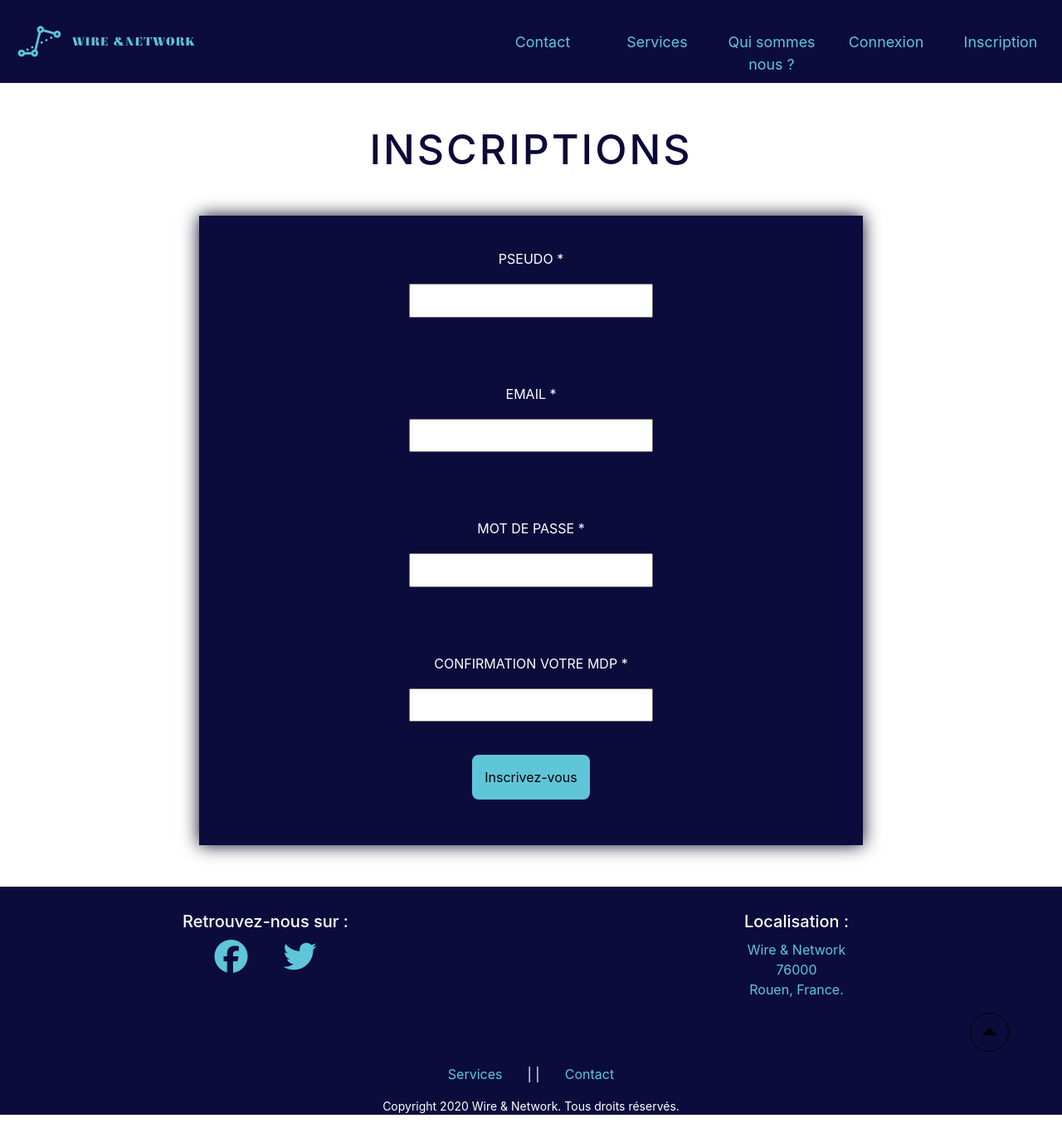
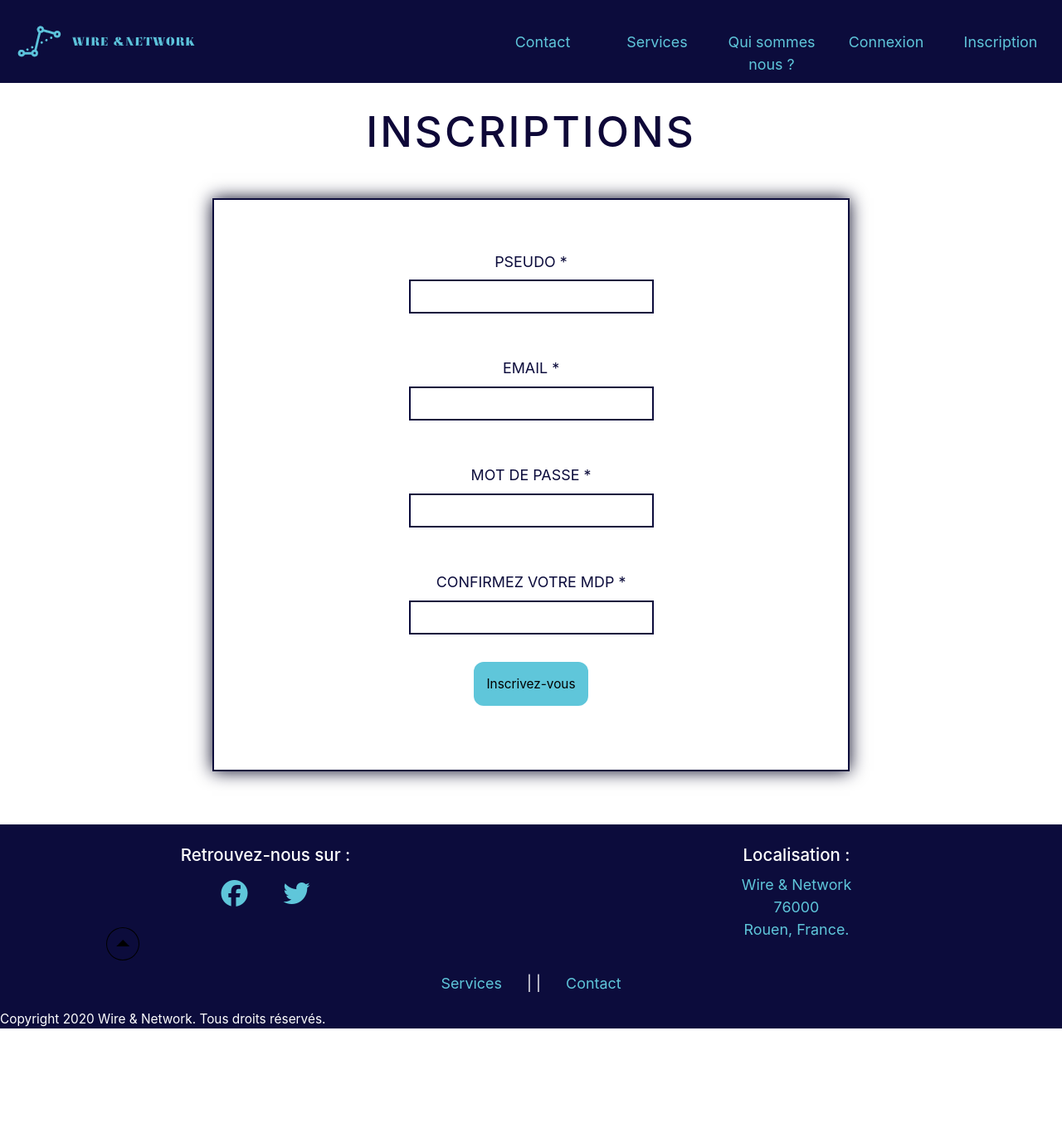
Before and after one commit to AxelBarbeHusson/reseaux, a PHP site: page /register.php in a window 1280 px wide. Shown: the whole page at 83% size. After the commit the page ends 1240 px from the top, so only its background shows below. Run offline with PHP 8.4, Linux system fonts and the light colour scheme; a stand-in replaces the project's code that opens the database connection; some libraries are stand-ins or nearby versions.

Commit message:
css modif

```diff
--- a/assets/css/style.css
+++ b/assets/css/style.css
@@ -31,6 +31,7 @@ nav {
     overflow: auto;
     position: fixed;
     z-index: 1;
+    opacity: 100%;
 }
 
 nav a .logo {
@@ -317,7 +318,7 @@ nav li a:hover {
 #rj45 {
     float: right;
     width: 40%;
-    display: inline;
+    margin-right:5% ;
 }
 .team{
     text-align: center;
@@ -362,6 +363,7 @@ nav li a:hover {
 
 #groupe2{
     background-color: #0c0c3c;
+
 }
 
 #serv {
@@ -383,6 +385,7 @@ nav li a:hover {
 #blabla3 {
     text-align: center;
     color: #fff;
+    font-size: 1.2vw;
 }
 
 #support {
@@ -590,17 +593,26 @@ thead td {
     height: 150px;
     width: 150px;
 }
+/*/ SERVICES/*/
+h1.service{
+    padding-top: 120px;
+}
+.err {
+    padding-top: 120px;
+}
 
 
 /*/ CONNEXION-INSCRIPTION /*/
 form {
     text-align: center;
+    color: #0C0C3C;
 }
 
+
 .formulaire {
-    padding-top: 150px;
+    padding-top: 10%;
     text-align: center;
-    font-size: 50px;
+    font-size: 4vw;
     text-transform: uppercase;
     letter-spacing: 3px;
     color: #0e0838;
@@ -608,37 +620,49 @@ form {
 }
 
 .backform {
-    background-color: #0C0C3C;
+
+    width: 60%;
+    box-shadow: 0px 0px 20px #080825;
+    border: #0C0C3C 2px solid;
+    margin: 0 auto;
+    margin-bottom: 5%;
+}
+.backform form .login {
+    display: block;
     width: 100%;
-    margin-bottom: 50px;
-    box-shadow: 0px 0px 20px #080825;
+    color: #0C0C3C;
+    text-transform: uppercase;
+    padding-top: 8%;
+    font-size: 1.4vw;
 }
-
 .backform form label {
     display: block;
     width: 100%;
-    color: white;
+    color: #0C0C3C;
     text-transform: uppercase;
-    padding-top: 40px;
-    padding-bottom: 10px;
+    padding-top: 20px;
+    font-size: 1.4vw;
 }
 
 .backform input[type=text] {
     padding: 7px 25px;
-    margin-bottom: 10px;
-    font-size: 15px;
+    margin-bottom: 3px;
+    font-size: 1.2vw;
+    border: #0C0C3C 2px solid;
 }
 
 .backform input[type=email] {
     padding: 7px 25px;
-    margin-bottom: 10px;
-    font-size: 15px;
+    margin-bottom: 3px;
+    font-size: 1.2vw;
+    border: #0C0C3C 2px solid;
 }
 
 .backform input[type=password] {
     padding: 7px 25px;
-    margin-bottom: 10px;
-    font-size: 15px;
+    margin-bottom: 3px;
+    font-size: 1.2vw;
+    border: #0C0C3C 2px solid;
 }
 
 .backform p {
@@ -650,20 +674,21 @@ form {
     display: block;
     margin: 0 auto;
     padding: 15px 15px;
-    border-radius: 8px;
+    border-radius: 12px;
     border: none;
     background-color: #5FC6DA;
-    margin-bottom: 5px;
+    font-size: 1.2vw;
 }
 
 .backform .submite {
     display: block;
     margin: 0 auto;
     padding: 15px 15px;
-    border-radius: 8px;
+    border-radius: 12px;
     border: none;
     background-color: #5FC6DA;
-    margin-bottom: 55px;
+    font-size: 1.2vw;
+    margin-bottom: 10%;
 }
 
 .backform .submit:hover {
@@ -672,10 +697,12 @@ form {
 }
 
 .backform .forgot {
-    color: white;
+    color: #0C0C3C;
     width: 100%;
     display: block;
+    margin-top: 5px;
     padding-bottom: 50px;
+    font-size: 1.2vw;
 }
 
 /*/FOOTER /*/
@@ -688,49 +715,46 @@ footer .colonne1 {
     width: 50%;
     float: left;
     text-align: center;
-    margin-top: 30px;
+    margin-top: 2%;
 }
 
 footer .colonne2 {
     width: 50%;
     float: right;
     text-align: center;
-    margin-top: 30px;
+    margin-top: 2%;
 }
 
 footer h4 {
-    font-size: 20px;
+    font-size: 1.6vw;
     margin-bottom: 10px;
 }
 
 footer .colonne1 i {
     color: #5FC6DA;
-    font-size: 40px;
 }
 
 footer .colonne1 li {
     display: inline;
     margin: 0 3%;
     color: #5FC6DA;
+    font-size: 2.5vw;
 }
 
 footer .colonne2 li {
     color: #5FC6DA;
+    font-size: 1.4vw;
 }
 
-footer .colonne2 i {
-    float: right;
-    display: block;
-    font-size: 45px;
-    margin-right: 10%;
+footer .scroll i {
+    float: left;
+    font-size: 3vw;
+    margin-left: 10%;
     border-radius: 50%;
     border: 1px black solid;
     color: black;
 }
 
-footer img {
-    width: 120px;
-}
 
 footer .barfooter {
     width: 100%;
@@ -743,6 +767,7 @@ footer .barfooter ul {
 
 footer .barfooter li {
     display: inline;
+    font-size: 1.4vw;
 }
 
 footer .barfooter .item {
@@ -751,7 +776,11 @@ footer .barfooter .item {
 }
 
 footer .barfooter p {
-    font-size: 14px;
+    font-size: 1.2vw;
+    color: #FFF;
+    text-align: center;
+    display: inline;
+    width: 100%;
 }
 footer h4 {
     color: #FFF;
@@ -759,10 +788,7 @@ footer h4 {
 #Slash {
     color: #FFF;
 }
-.Copyright {
-    color: #FFF;
-    text-align: center;
-}
+
 i.material-icons {
     color: #FFF;
 }
--- a/assets/js/main.js
+++ b/assets/js/main.js
@@ -28,4 +28,5 @@ $(document).ready(function () {
             }
         });
     }
+
 })
--- a/inc/footer.php
+++ b/inc/footer.php
@@ -26,10 +26,9 @@
                 <li>76000</li>
                 <li>Rouen, France.</li>
             </ul>
-            <a href="#balise" class="scroll"><i class="material-icons" >arrow_drop_up</i></a>
         </div>
+        <a href="#balise" class="scroll"><i class="material-icons" >arrow_drop_up</i></a>
     </section>
-
 <div class="clear"></div>
     <div class="barfooter">
             <ul>
--- a/inc/header.php
+++ b/inc/header.php
@@ -2,6 +2,7 @@
 <html lang="fr">
 <head>
     <meta charset="UTF-8">
+    <meta name="viewport" content="width=device-width, user-scalable=no">
     <title><?php if (!empty($title)) {
             echo $title;
         } else {
--- a/register.php
+++ b/register.php
@@ -82,11 +82,12 @@ if (!empty($_POST['submitted'])) {
 //debug($errors);
 include('inc/header.php');
 ?>
-<div class="wrap2">
+    <div id="balise"></div>
+<div class="wrap">
     <h1 class="formulaire">Inscriptions</h1>
     <div class="backform">
     <form class="inscri" action="register.php" method="post">
-        <label for="pseudo">Pseudo *</label>
+        <label for="pseudo" class="login">Pseudo *</label>
         <input type="text" id="pseudo" name="pseudo" value="<?php if (!empty($_POST['pseudo'])) {
             echo $_POST['pseudo'];
         } ?>">
@@ -110,7 +111,7 @@ include('inc/header.php');
             } ?></p>
 
 
-        <label for="password2">Confirmation votre MDP *</label>
+        <label for="password2">Confirmez votre MDP *</label>
         <input type="password" id="password2" name="password2" value="">
         <p></p>
 
```
Also changed, not shown: contact.php (+0 -7 lines), login.php (+5 -3 lines), services.php (+5 -4 lines).
